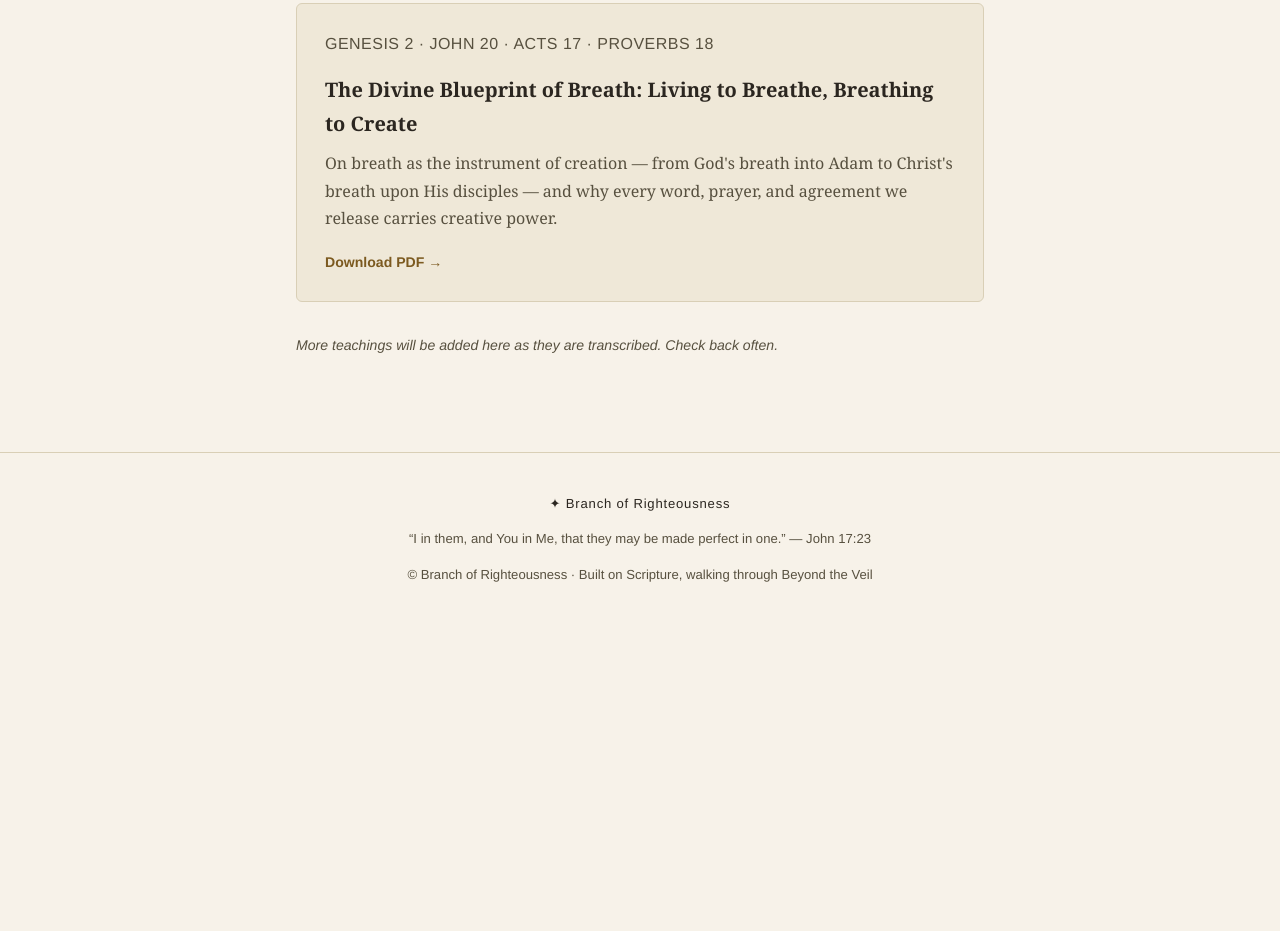
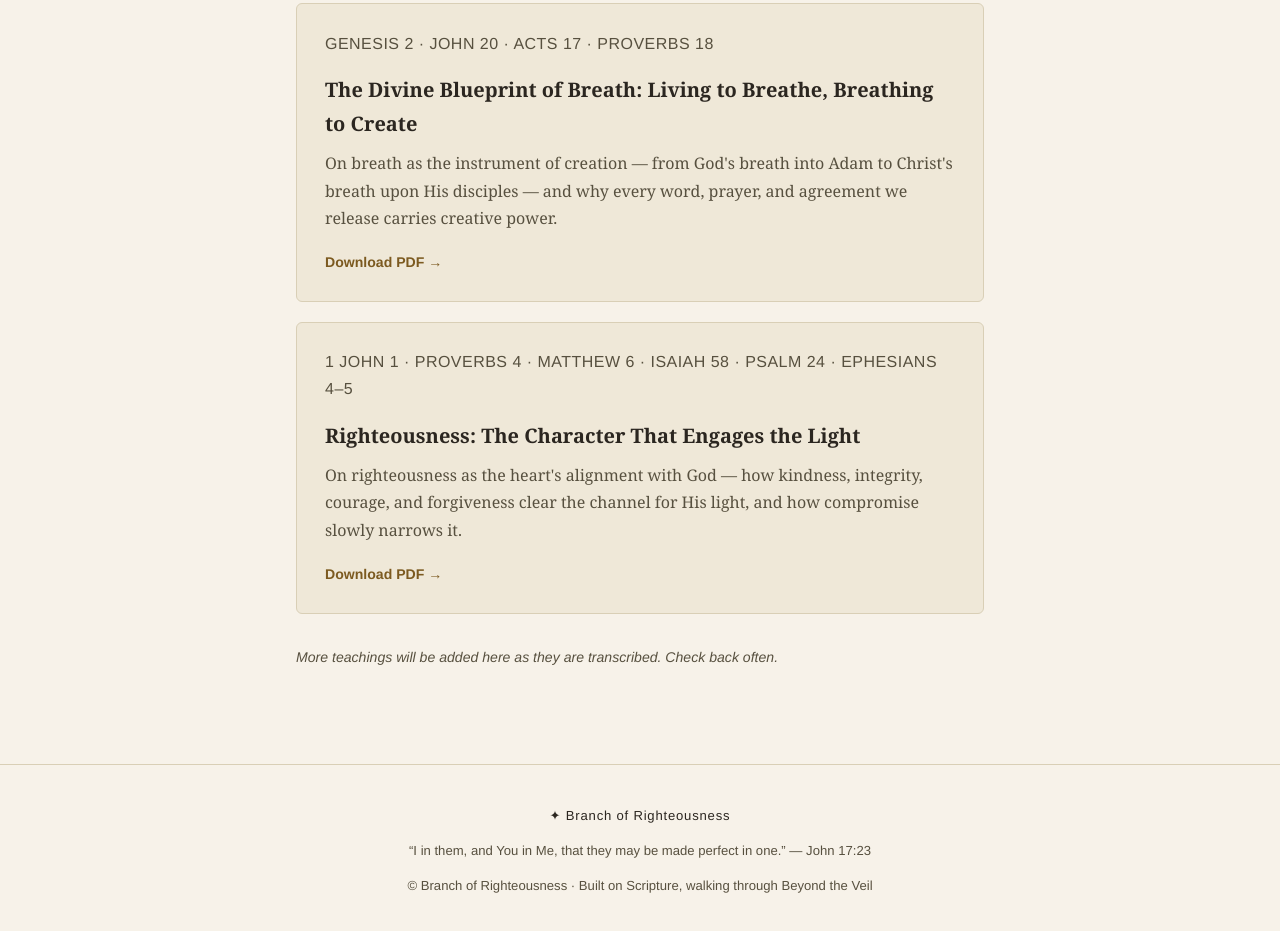
Before and after one commit to luckymahlasela/branch-of-righteousness-website, a plain HTML site: page teachings.html in a window 1280 px wide. Shown: the part 3829-4760 px from the top of the page. Before the commit the page ends 4476 px from the top, so only its background shows below. Drawn offline with Linux system fonts and the light colour scheme.

Commit message:
Add new teaching card for Righteousness

```diff
--- a/teachings.html
+++ b/teachings.html
@@ -353,6 +353,14 @@
     <p>On breath as the instrument of creation &mdash; from God's breath into Adam to Christ's breath upon His disciples &mdash; and why every word, prayer, and agreement we release carries creative power.</p>
     <a class="action" href="https://www.branchofrighteousness.org/divine-blueprint-of-breath.pdf">Download PDF</a>
   </div>
+
+  <div class="teaching-card">
+    <p class="teaching-refs">1 John 1 &middot; Proverbs 4 &middot; Matthew 6 &middot; Isaiah 58 &middot; Psalm 24 &middot; Ephesians 4&ndash;5</p>
+    <h3>Righteousness: The Character That Engages the Light</h3>
+    <p>On righteousness as the heart's alignment with God &mdash; how kindness, integrity, courage, and forgiveness clear the channel for His light, and how compromise slowly narrows it.</p>
+    <a class="action" href="https://www.branchofrighteousness.org/righteousness-the-light.pdf">Download PDF</a>
+  </div>
+
   <p class="note">More teachings will be added here as they are transcribed. Check back often.</p>
 </main>
 
```
